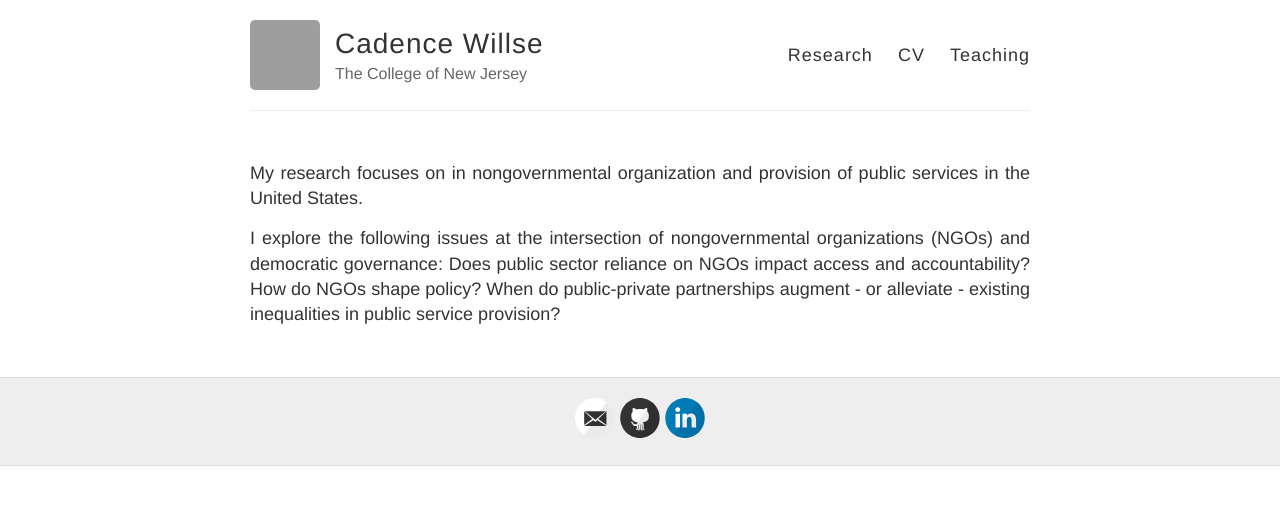
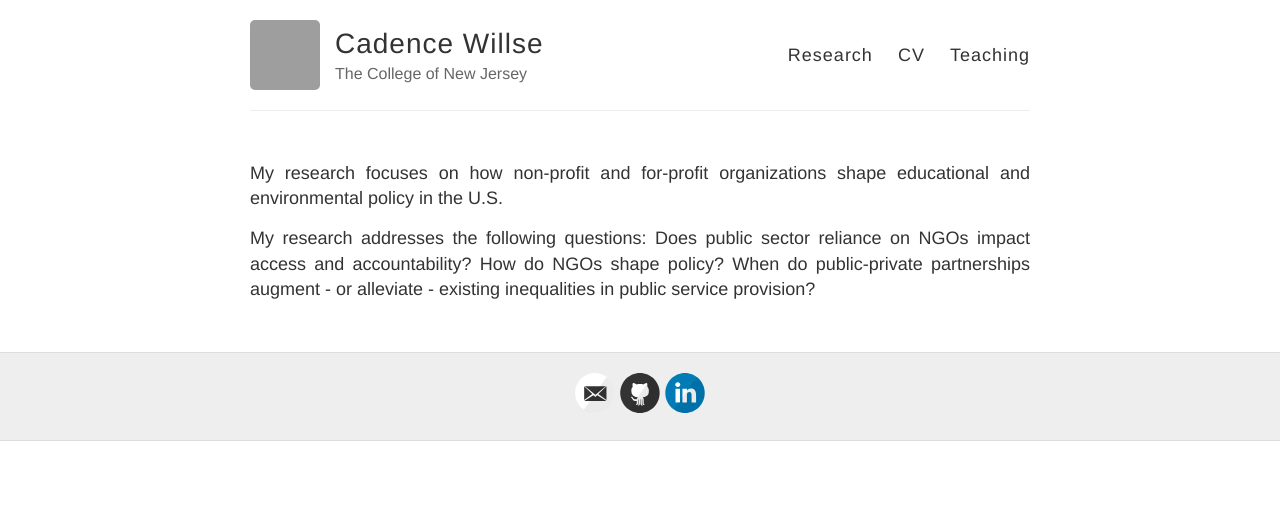
Before and after one commit to cadencewillse/cadencewillse.github.io, a Jekyll site: the page built from research.md, in a window 1280 px wide. Shown: the top 505 px of the page. Built offline with Jekyll 4.4.1, drawn with Linux system fonts in a browser that asks for light colours; grey boxes are pictures that could not be loaded.

Commit message:
Update research.md

```diff
--- a/research.md
+++ b/research.md
@@ -4,6 +4,6 @@ title: Research
 permalink: /research/
 ---
 
-My research focuses on in nongovernmental organization and provision of public services in the United States.
+My research focuses on how non-profit and for-profit organizations shape educational and environmental policy in the U.S.
 
-I explore the following issues at the intersection of nongovernmental organizations (NGOs) and democratic governance: Does public sector reliance on NGOs impact access and accountability?   How do NGOs shape policy? When do public-private partnerships augment - or alleviate - existing inequalities in public service provision?
+My research addresses the following questions: Does public sector reliance on NGOs impact access and accountability?   How do NGOs shape policy? When do public-private partnerships augment - or alleviate - existing inequalities in public service provision?
```
